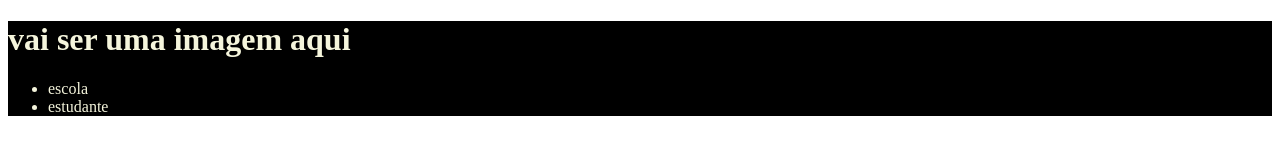
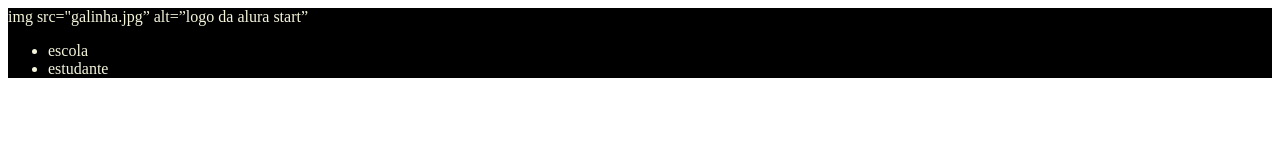
Before and after one commit to matheusalvesdossantos/ma, a plain HTML site: page index.html in a window 1280 px wide. Drawn offline with Linux system fonts and the light colour scheme.

Commit message:
Update index.html

```diff
--- a/index.html
+++ b/index.html
@@ -4,11 +4,11 @@
     <meta charset="UTF-8">
     <meta name="viewport" content="width=device-width, initial-scale=1.0">
     <title>Document</title>
+     <link rel="stylesheet" href="style.css">
 </head>
 <body>
-    <link rel="stylesheet" href="style.css">
-<header>
-    <h1>vai ser uma imagem aqui</h1>
+    <header>
+img src="galinha.jpg” alt=”logo da alura start”
 <ul>
     <li>escola</li>
 <li>estudante</li>
```
